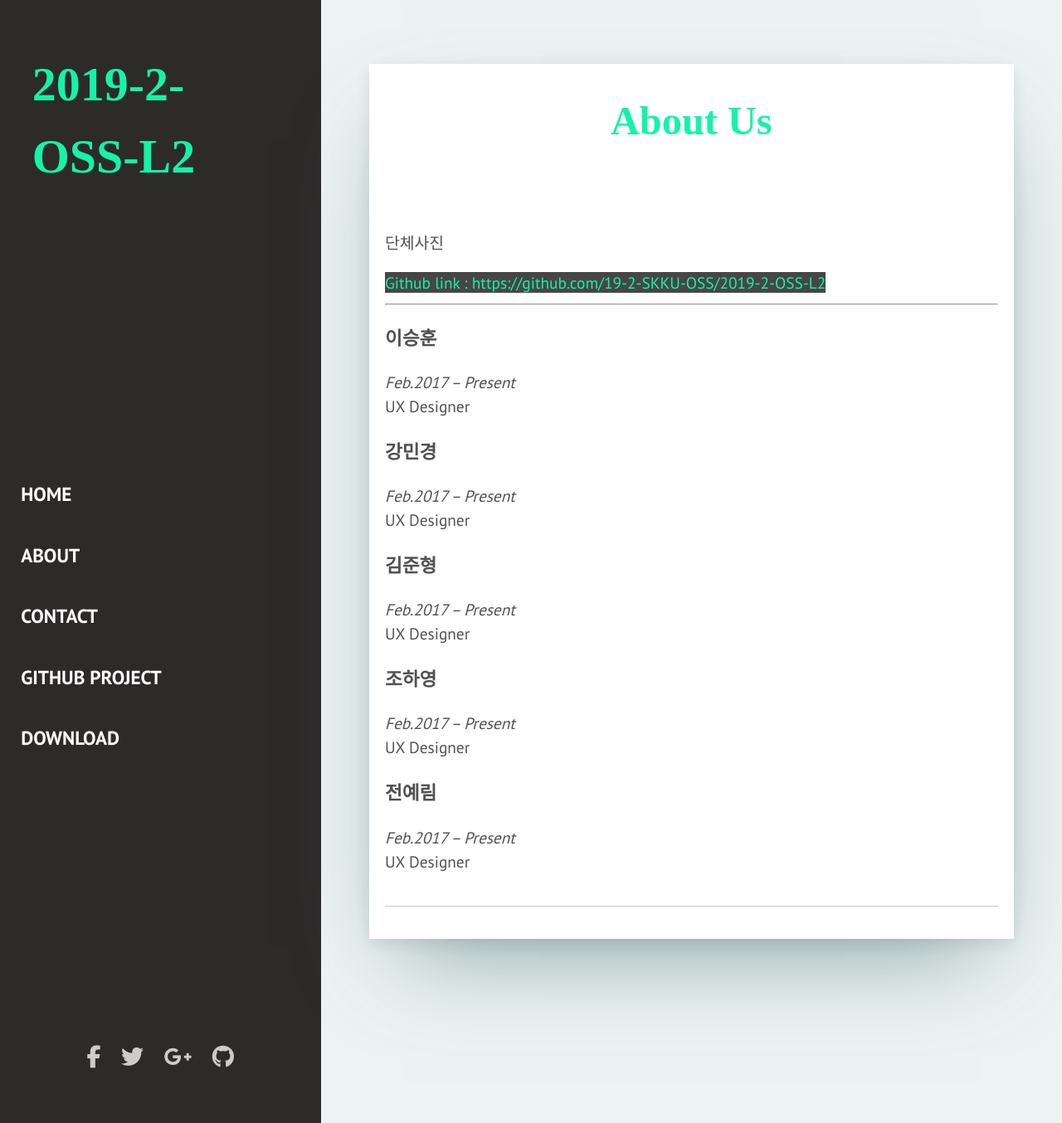
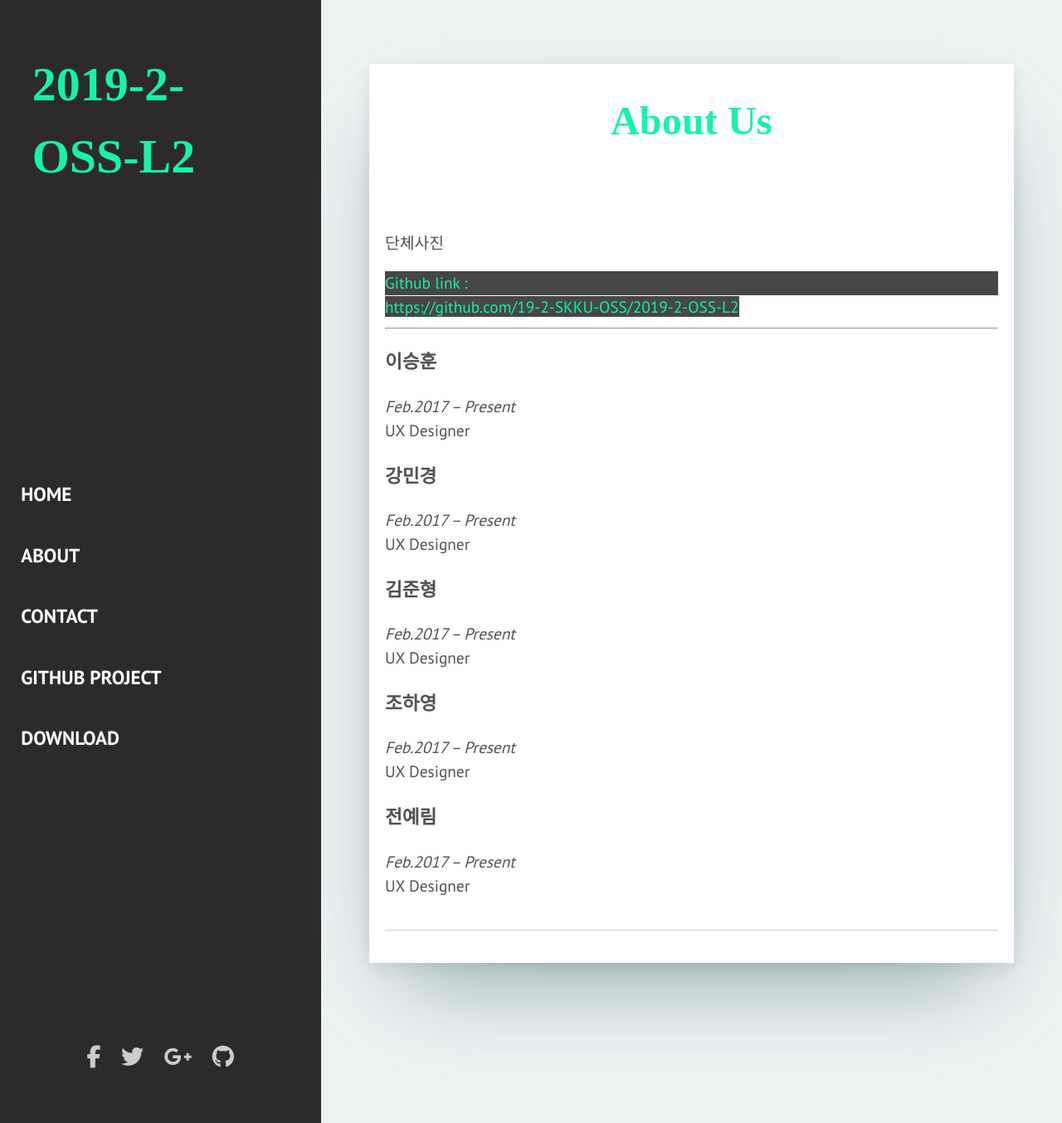
Before and after one commit to JunHyeongKim73/2019-2-OSS-L2, a Jekyll site: the page built from _pages/about.html, in a window 1280 px wide and 1354 px high. Shown: the whole window at 83% size. Built offline with Jekyll 4.4.1, drawn with Linux system fonts in a browser that asks for light colours; nearby versions of some CDN libraries; some web fonts are replaced; library files that are not in the unit come from our copies.

Commit message:
github link
Signed-off-by: hayoung <wh28533@gmail.com>

```diff
--- a/_pages/about.html
+++ b/_pages/about.html
@@ -12,7 +12,8 @@ permalink: /about/
             <div class="container">
                     <img class="image" src="">
                     <p> 단체사진 </p>
-                    <a style="background-color:#464646; color:#15F3A8"> Github link : https://github.com/19-2-SKKU-OSS/2019-2-OSS-L2   </a>
+                    <div style="background-color:#464646; color:#15F3A8" > Github link : </div>
+                    <a href = "https://github.com/19-2-SKKU-OSS/2019-2-OSS-L2" style="background-color:#464646; color:#15F3A8"> https://github.com/19-2-SKKU-OSS/2019-2-OSS-L2   </a>
                     <hr>
                     <h3 style="font-weight: 2000;" >이승훈</h3>
                     <p>
```
